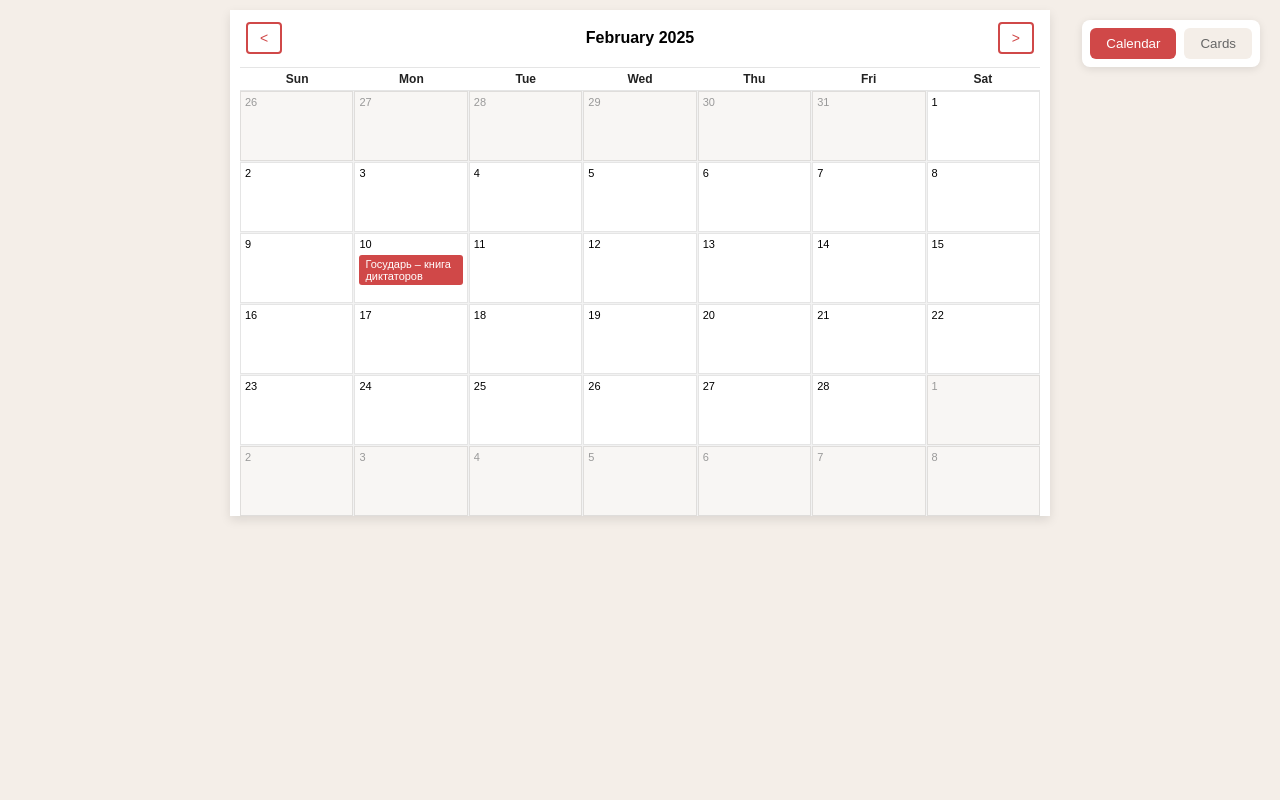
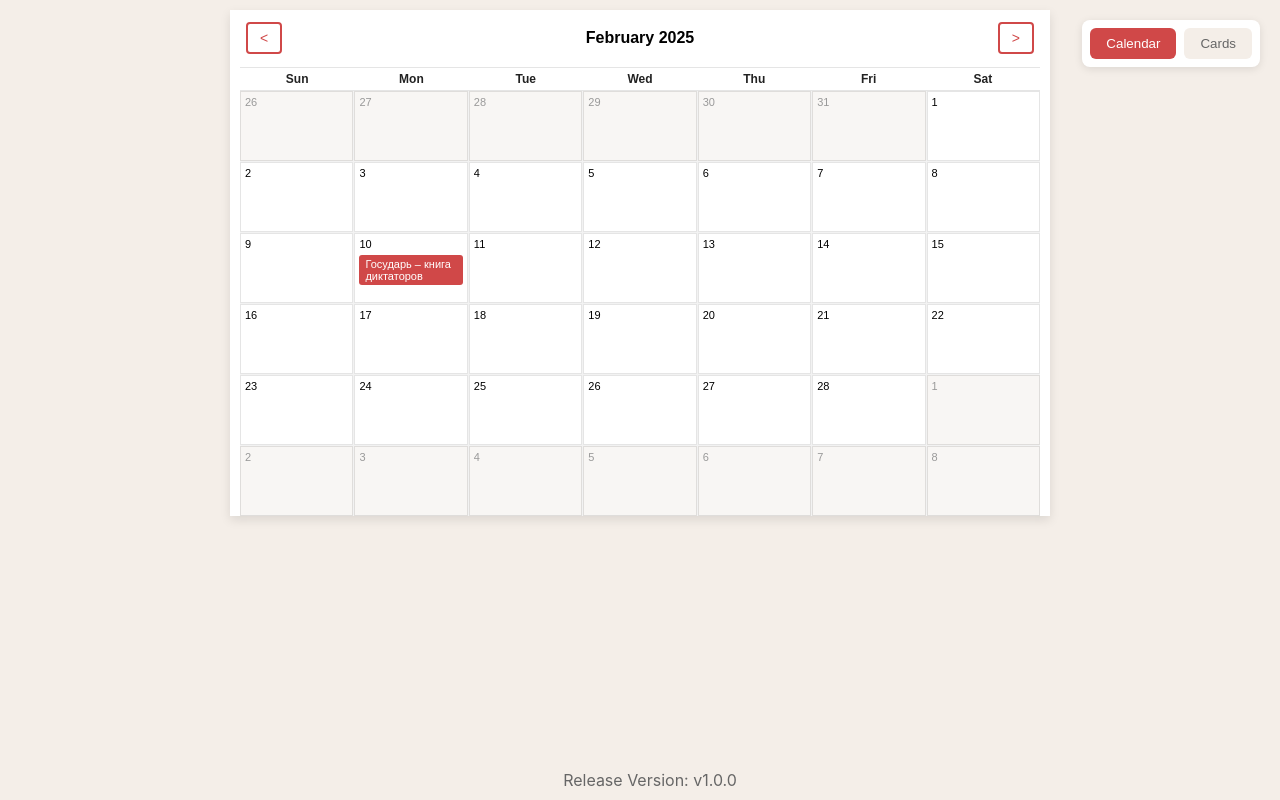
Before and after one commit to dz-s/mailgaze_simple_calendar, a plain HTML site: page index.html in a window 1280 px wide. Drawn offline with nearby package versions, Linux system fonts and the light colour scheme.

Commit message:
Add release number v1.0.0 to project files: - Updated index.html to display release version - Added release number to data.json - Defined release number in script.js - Styled footer for release version display in styles.css

```diff
--- a/data.json
+++ b/data.json
@@ -1,4 +1,5 @@
 {
+    "release": "v1.0.0",
     "events": [
         {
           "id": 1,
@@ -36,7 +37,7 @@
           "title": "Фемтех: авангардное видение слияния женщины и машины",
           "people": ["Ханна Хёх", "Giannina Censi"],
           "location": "Галерея современного искусства",
-          "description": "Наука, гендер и технологии XX века. Фемтеория,\nконструктивизм и их влияние на искусство:\nработы Ханны Хёх, Giannina Censi и других."
+          "description": "Наука, гендер и технологии XX века. Фемтеория,\nконструктизм и их влияние на искусство:\nработы Ханны Хёх, Giannina Censi и других."
         }
       ]
 
--- a/index.html
+++ b/index.html
@@ -60,6 +60,10 @@
         <div class="cards-content"></div>
     </div>
 
+    <footer>
+        <p>Release Version: v1.0.0</p>
+    </footer>
+
     <script src="https://cdn.jsdelivr.net/npm/marked/marked.min.js"></script>
     <script src="script.js"></script>
 </body>
--- a/script.js
+++ b/script.js
@@ -1,3 +1,5 @@
+const RELEASE_NUMBER = "v1.0.0"; // Release number
+
 let currentDate = new Date();
 let events = [];
 let eventParticipants = {};
--- a/styles.css
+++ b/styles.css
@@ -925,3 +925,17 @@ body {
     filter: grayscale(100%); /* Make past images grey */
     opacity: 0.7; /* Slightly faded effect */
 }
+
+footer {
+    text-align: center;
+    padding: 10px;
+    background-color: #f4eee8;
+    position: fixed;
+    bottom: 0;
+    width: 100%;
+}
+
+footer p {
+    margin: 0;
+    color: #666;
+}
```
